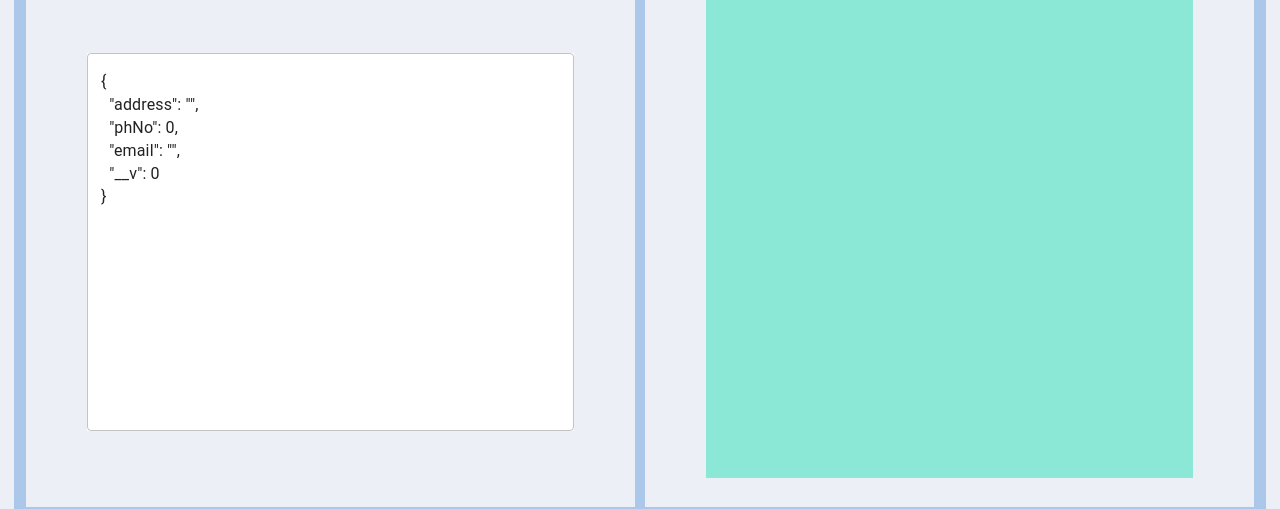
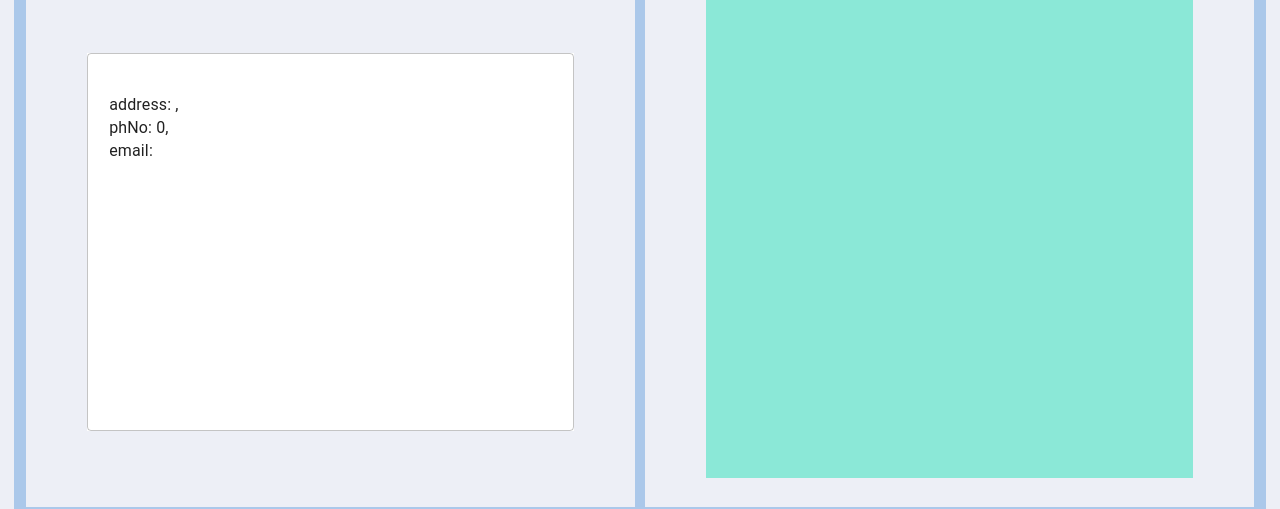
Before and after one commit to demelcjohn/criminal-record-management, a Next.js app: page /citizen in a window 1280 px wide. Shown: the part 267-776 px from the top of the page. Built offline with nearby package versions, Linux system fonts and the light colour scheme.

Commit message:
updated formatting in text

```diff
--- a/src/components/personalDetails.tsx
+++ b/src/components/personalDetails.tsx
@@ -19,8 +19,8 @@ export default function PersonalDetails() {
     myCases: [],
     __v: 0,
   });
-  const [name, setName] = useState<any>();
-  const [UID, setUID] = useState<any>();
+  const [name, setName] = useState<any>("");
+  const [UID, setUID] = useState<any>("");
   const [userStringData, setUserStringData] = useState<string>("");
   const cases = useContext(CasesContext);
 
@@ -69,6 +69,7 @@ export default function PersonalDetails() {
       "password",
       "user_Role",
       "myCases",
+      "__v",
     ];
     keysToRemove.forEach(function (key) {
       if (data.hasOwnProperty(key)) {
@@ -81,8 +82,7 @@ export default function PersonalDetails() {
   useEffect(() => {
     setName(userData.name);
     setUID(userData.UID);
-    setUserStringData(extractUserDetails(userData));
-    userStringData.replace(/[{}"]/g, "");
+    setUserStringData(extractUserDetails(userData).replace(/[{}"]/g, ""));
   }, [userData]);
 
   return (
```
